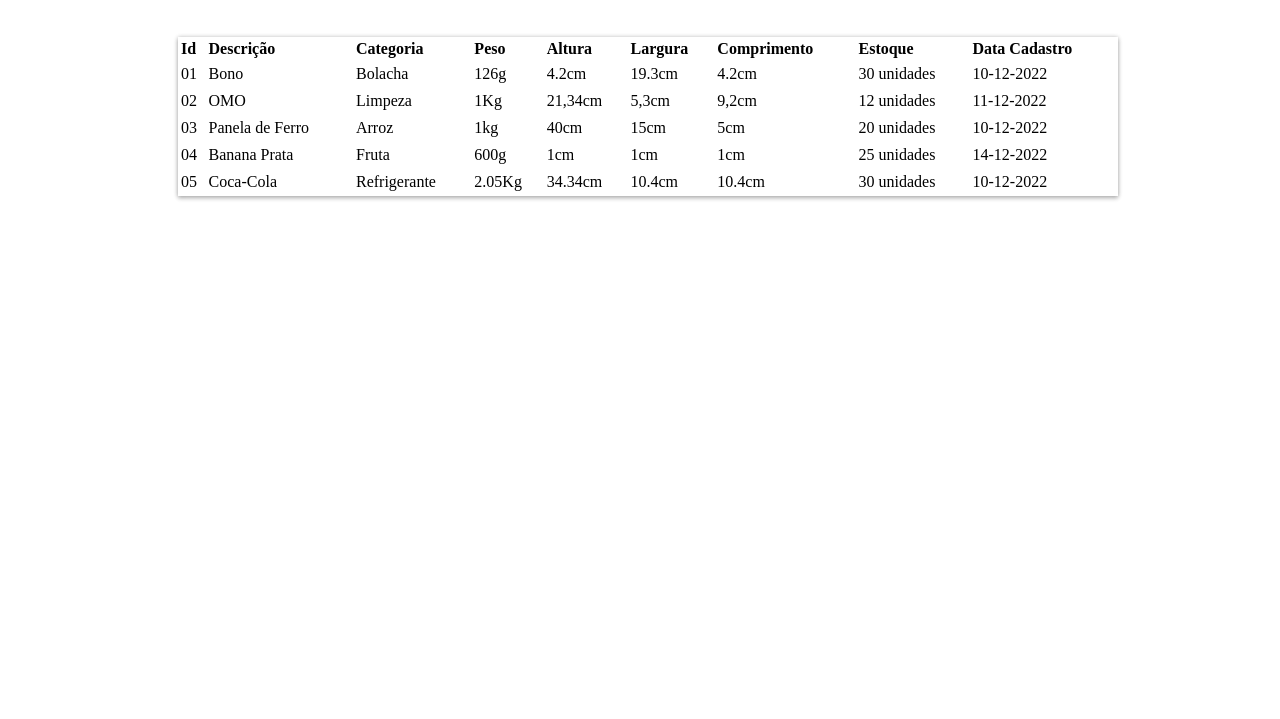
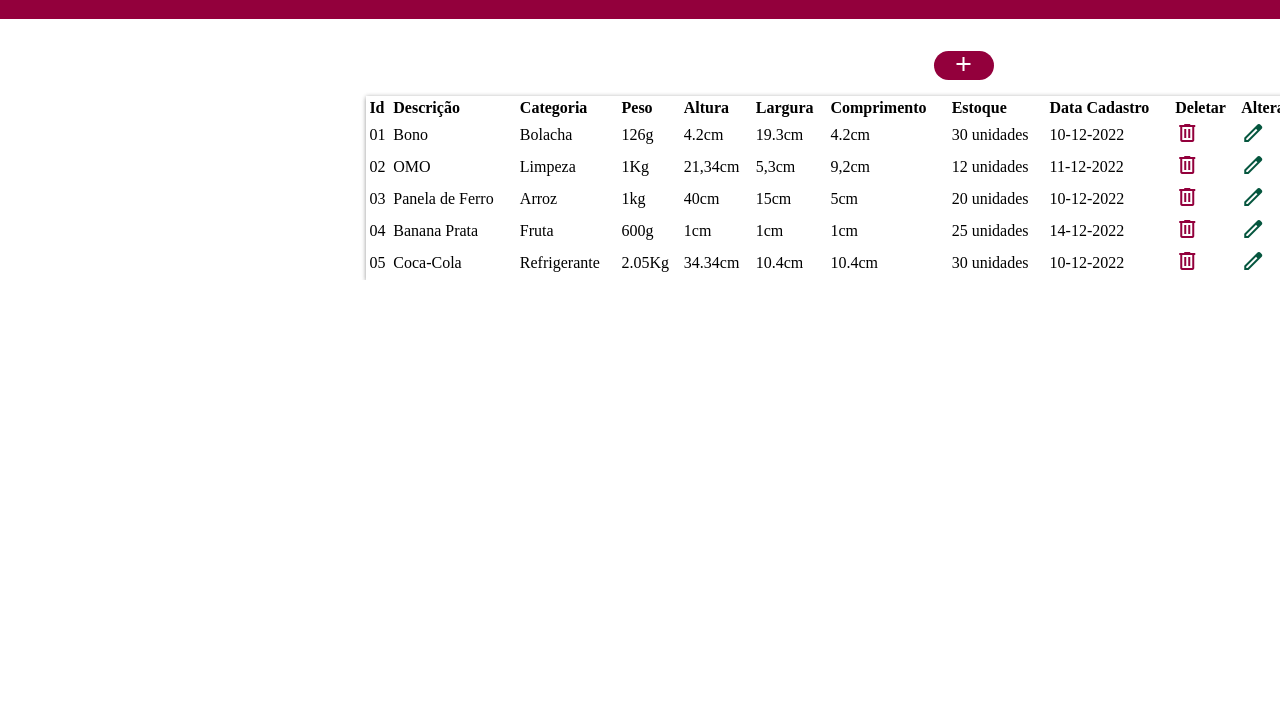
Before and after one commit to Matheus-Borges-Never/Controle-de-Produtos, a plain HTML site: page index.html in a window 1280 px wide. Shown: the part 81-800 px from the top of the page. Drawn offline with nearby package versions, Linux system fonts and the light colour scheme.

Commit message:
feat-style: tela home finalizada

```diff
--- a/index.html
+++ b/index.html
@@ -13,23 +13,26 @@
 
     <!-- JS -->
     <link rel="stylesheet" href="controle.js">
+
+    <!-- ICON -->
+    <link rel="stylesheet" href="https://fonts.googleapis.com/css2?family=Material+Symbols+Outlined:opsz,wght,FILL,GRAD@20..48,100..700,0..1,-50..200" />
+
 </head>
 <body>
     <div class="navbar">
         <div class="titleCompany">Controle de Estoque</div>
     </div>
 
-    <div class="actionProd">
+    <div class="tableArea">
         <div class="inserir">
             <form action="inserir/inserir.html">
-                <button type="submit" class="btnInserir">Inserir</button>
+                <button type="submit" class="btnInserir">
+                    <span class="material-symbols-outlined">
+                        add
+                    </span>
+                </button>
             </form>
         </div>
-        <div class="deletar">
-        </div>
-    </div>
-
-    <div class="tableArea">
     <table class="tableSkeleton">
         <thead class="tableHead">
             <tr>
@@ -42,9 +45,10 @@
                 <td>Comprimento</td>
                 <td>Estoque</td>
                 <td>Data Cadastro</td>
+                <td>Deletar</td>
+                <td>Alterar</td>
             </tr>
         </thead>
-        <uh>
         <tbody class="tableBody">
             <tr>
                 <td>01</td>
@@ -56,6 +60,16 @@
                 <td>4.2cm</td>
                 <td>30 unidades</td>
                 <td>10-12-2022</td>
+                <td>
+                    <span class="material-symbols-outlined delete">
+                        delete
+                    </span>
+                </td>
+                <td>
+                    <span class="material-symbols-outlined edit">
+                        edit
+                    </span>
+                </td>
             </tr>
             <tr>
                 <td>02</td>
@@ -67,6 +81,16 @@
                 <td>9,2cm</td>
                 <td>12 unidades</td>
                 <td>11-12-2022</td>
+                <td>
+                    <span class="material-symbols-outlined delete">
+                        delete
+                    </span>
+                </td>
+                <td>
+                    <span class="material-symbols-outlined edit">
+                        edit
+                    </span>
+                </td>
             </tr>
             <tr>
                 <td>03</td>
@@ -78,6 +102,16 @@
                 <td>5cm</td>
                 <td>20 unidades</td>
                 <td>10-12-2022</td>
+                <td>
+                    <span class="material-symbols-outlined delete">
+                        delete
+                    </span>
+                </td>
+                <td>
+                    <span class="material-symbols-outlined edit">
+                        edit
+                    </span>
+                </td>
             </tr>
             <tr>
                 <td>04</td>
@@ -89,6 +123,16 @@
                 <td>1cm</td>
                 <td>25 unidades</td>
                 <td>14-12-2022</td>
+                <td>
+                    <span class="material-symbols-outlined delete">
+                        delete
+                    </span>
+                </td>
+                <td>
+                    <span class="material-symbols-outlined edit">
+                        edit
+                    </span>
+                </td>
             </tr>
             <tr>
                 <td>05</td>
@@ -100,6 +144,16 @@
                 <td>10.4cm</td>
                 <td>30 unidades</td>
                 <td>10-12-2022</td>
+                <td>
+                    <span class="material-symbols-outlined delete">
+                        delete
+                    </span>
+                </td>
+                <td>
+                    <span class="material-symbols-outlined edit">
+                        edit
+                    </span>
+                </td>
             </tr>
         </tbody>
     </table>
--- a/style.css
+++ b/style.css
@@ -8,9 +8,11 @@
 
 .navbar {
     width: 100vw;
+    height: 10vh;
     background-color: #93003C;
     margin: -8px;
     padding: 10px;
+    overflow: hidden;
 }
 
 .titleCompany {
@@ -25,39 +27,57 @@
 /* /NAVBAR */
 
 .tableArea {
-    display: flex;
+    box-sizing: border-box;
     flex-direction: row;
     justify-content: center;
     align-items: center;
     margin-top: 5vh;
     width: 100vw;
     cursor: default;
+    overflow: hidden;
 }
 
 .tableSkeleton {
     width: 100%;
     min-width: 320px;
     max-width: 940px;
-    margin: 0 5vw 0 5vw;
+    margin: 2vh 5vw 0 28vw;
     border: 2px;
-    box-sizing: border-box;
     box-shadow: 0 0 4px 0 rgb(0 0 0 / 14%),
         0 3px 4px 0 rgb(0 0 0 / 12%),
         0 1px 5px 0 rgb(0 0 0 / 20%);
+    overflow: hidden;
 }
 
 .tableHead {
     font-weight: 700;
-    border: 2;
 }
 
 .tableBody > tr {
     height: 25px;
-    border-bottom: 1px solid;
+}
+
+.actionProd {
+    width: 79vw;
+}
+
+.inserir {
+    margin: 0vh 23vw 0 20vw;
+    text-align: right;
 }
 
 .btnInserir {
+    width: 60px;
     border-radius: 80px;
     background-color: #93003C;
     color: #ffffff;
+    border: none;
 }
+
+.delete {
+    color: #93003C;
+}
+
+.edit {
+    color: #05563E;
+}
```
